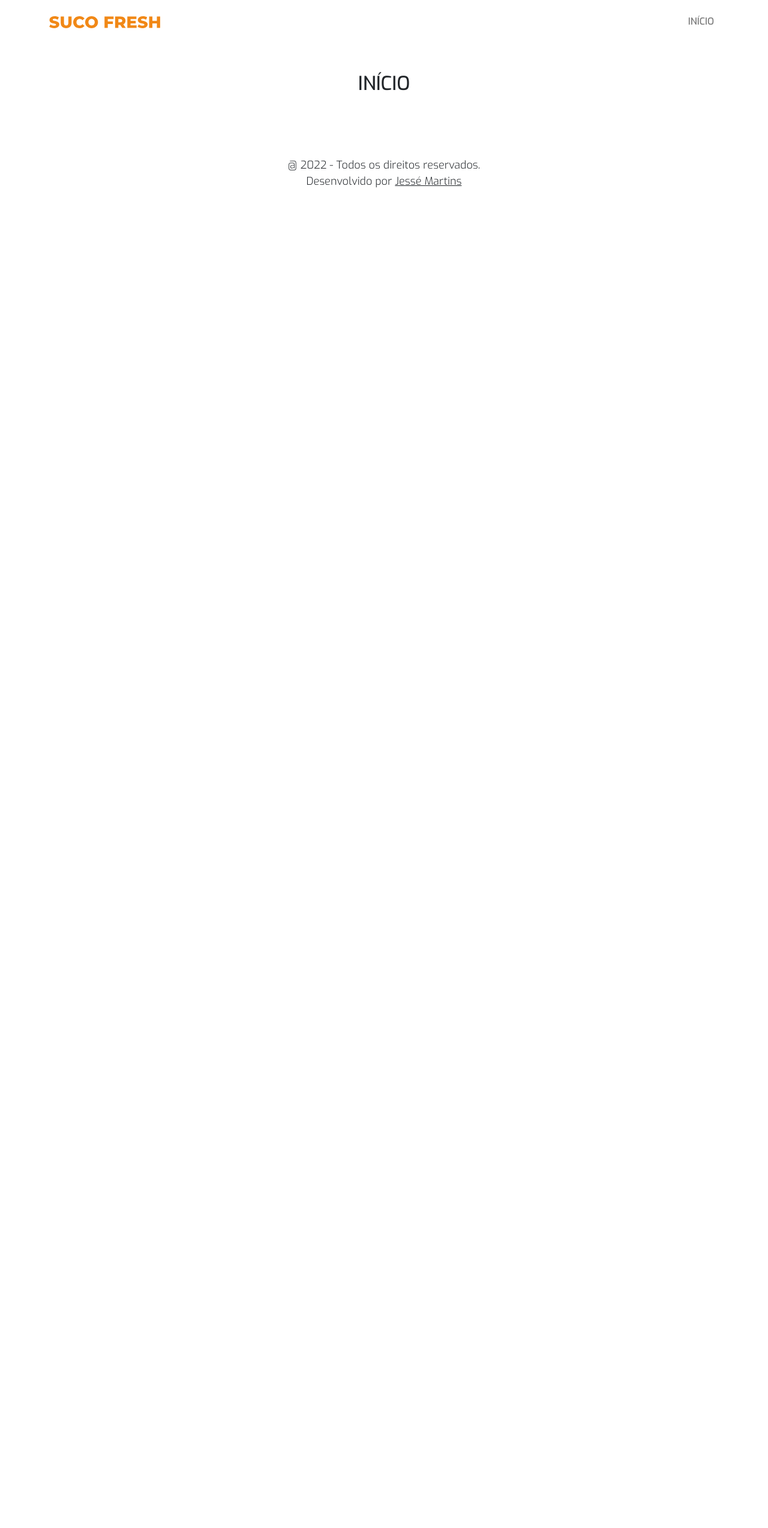
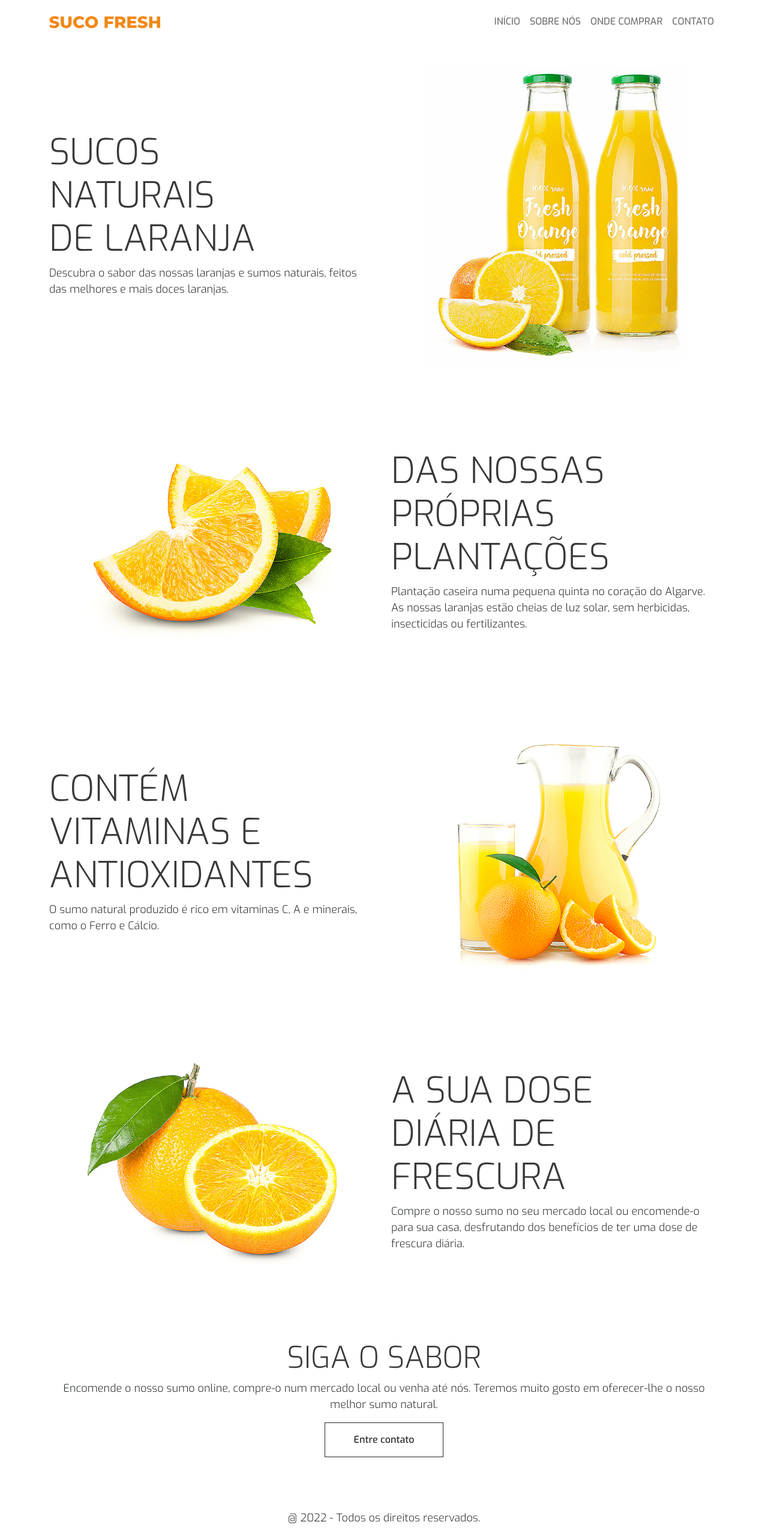
Before and after one commit to dommartinsdev/web-suco-fresh, a Vue app: page / in a window 1280 px wide. Shown: the top 2547 px of the page at 60% size. Before the commit the page ends 800 px from the top, so only its background shows below. Built offline with nearby package versions, Linux system fonts and the light colour scheme.

Commit message:
feat:finalização da página inicial do projeto

```diff
--- a/src/components/NavigationMobileVue.vue
+++ b/src/components/NavigationMobileVue.vue
@@ -9,6 +9,9 @@
         <div class="offcanvas-body">
             <div class="navbar-nav ms-auto">
                 <a class="nav-link" href="/">INÍCIO</a>
+                <a class="nav-link" href="/about">SOBRE NÓS</a>
+                <a class="nav-link" href="/store">ONDE COMPRAR</a>
+                <a class="nav-link" href="/contact">CONTATO</a>
             </div>
         </div>
     </div>
--- a/src/components/NavigationVue.vue
+++ b/src/components/NavigationVue.vue
@@ -10,6 +10,9 @@
             <div class="collapse navbar-collapse">
                 <div class="navbar-nav ms-auto">
                     <a class="nav-link" href="/">INÍCIO</a>
+                    <a class="nav-link" href="/about">SOBRE NÓS</a>
+                    <a class="nav-link" href="/store">ONDE COMPRAR</a>
+                    <a class="nav-link" href="/contact">CONTATO</a>
                 </div>
             </div>
         </div>
--- a/src/views/HomeView.vue
+++ b/src/views/HomeView.vue
@@ -1,14 +1,149 @@
 <template>
-    <section class="py-5 text-center">
-        <h2>INÍCIO</h2>
+    <section class="sf-home-01">
+        <div class="container">
+            <div class="row d-flex align-items-center">
+                <div class="col-lg-6">
+                    <h1>SUCOS<br>NATURAIS<br>DE LARANJA</h1>
+                    <p>Descubra o sabor das nossas laranjas e sumos naturais, feitos das melhores e mais doces laranjas.
+                    </p>
+                </div>
+                <div class="col-lg-6 text-center">
+                    <img src="@/assets/images/img-01.png" width="80%">
+                </div>
+            </div>
+        </div>
+    </section>
+    <section class="sf-home-02">
+        <div class="container">
+            <div class="row d-flex align-items-center">
+                <div class="col-lg-6 text-center order-1 order-lg-0">
+                    <img src="@/assets/images/img-02.png" width="80%">
+                </div>
+                <div class="col-lg-6 order-0 order-lg-1">
+                    <h1>DAS NOSSAS<br />PRÓPRIAS<br />PLANTAÇÕES</h1>
+                    <p>Plantação caseira numa pequena quinta no coração do Algarve. As nossas laranjas estão cheias de
+                        luz solar, sem herbicidas, insecticidas ou fertilizantes.</p>
+                </div>
+            </div>
+        </div>
+    </section>
+    <section class="sf-home-03">
+        <div class="container">
+            <div class="row d-flex align-items-center">
+                <div class="col-lg-6 order-0 order-lg-0">
+                    <h1>CONTÉM VITAMINAS E<br /> ANTIOXIDANTES</h1>
+                    <p>O sumo natural produzido é rico em vitaminas C, A e minerais, como o Ferro e Cálcio.</p>
+                </div>
+                <div class="col-lg-6 text-center order-1 order-lg-1">
+                    <img src="@/assets/images/img-03.png" width="80%">
+                </div>
+            </div>
+        </div>
+    </section>
+    <section class="sf-home-04">
+        <div class="container">
+            <div class="row d-flex align-items-center">
+                <div class="col-lg-6 text-center order-1 order-lg-0">
+                    <img src="@/assets/images/img-04.png" width="80%">
+                </div>
+                <div class="col-lg-6 order-0 order-lg-1">
+                    <h1>A SUA DOSE<br /> DIÁRIA DE FRESCURA</h1>
+                    <p>Compre o nosso sumo no seu mercado local ou encomende-o para sua casa, desfrutando dos benefícios
+                        de ter uma dose de frescura diária.</p>
+                </div>
+            </div>
+        </div>
+    </section>
+    <section class="sf-home-05">
+        <div class="container">
+            <div class="row d-flex align-items-center">
+                <div class="col-lg-12 text-center">
+                    <h2>SIGA O SABOR</h2>
+                    <p>Encomende o nosso sumo online, compre-o num mercado local ou venha até nós. Teremos muito gosto
+                        em oferecer-lhe o nosso melhor sumo natural.</p>
+                    <a class="btn btn-outline-dark rounded-0 py-3 px-5 mt-3" href="/contact">Entre contato</a>
+                </div>
+            </div>
+        </div>
     </section>
 </template>
 <style>
+.sf-home-01,
+.sf-home-02,
+.sf-home-03,
+.sf-home-04 {
+    padding: 40px 0px 40px;
+}
 
+.sf-home-01 h1,
+.sf-home-02 h1,
+.sf-home-03 h1,
+.sf-home-04 h1 {
+    font-size: 60px;
+    font-weight: 300;
+    color: var(--color-dark-bold);
+}
+
+.sf-home-01 p,
+.sf-home-02 p,
+.sf-home-03 p,
+.sf-home-04 p {
+    color: var(--color-dark-light);
+    font-weight: 300;
+}
+
+.sf-home-05 {
+    padding: 40px 0px;
+}
+
+.sf-home-05 h2 {
+    font-size: 50px;
+    font-weight: 300;
+    color: var(--color-dark-bold);
+}
+
+.sf-home-05 p {
+    color: var(--color-dark-light);
+    font-weight: 300;
+}
+
+@media (max-width: 575.98px) {
+
+    .sf-home-01,
+    .sf-home-02,
+    .sf-home-03,
+    .sf-home-04 {
+        padding: 20px 0px;
+    }
+
+    .sf-home-01 h1,
+    .sf-home-02 h1,
+    .sf-home-03 h1,
+    .sf-home-04 h1 {
+        font-size: 45px;
+        font-weight: 300;
+        color: var(--color-dark-bold);
+    }
+
+    .sf-home-01 img,
+    .sf-home-02 img,
+    .sf-home-03 img,
+    .sf-home-04 img {
+        margin-top: 30px;
+    }
+}
+
+@media (max-width: 767.98px) {}
+
+@media (max-width: 991.98px) {}
+
+@media (max-width: 1199.98px) {}
+
+@media (max-width: 1399.98px) {}
 </style>
 <script>
 export default {
-    name:'HomeView',
-    components:{}
+    name: 'HomeView',
+    components: {}
 }
 </script>
```
